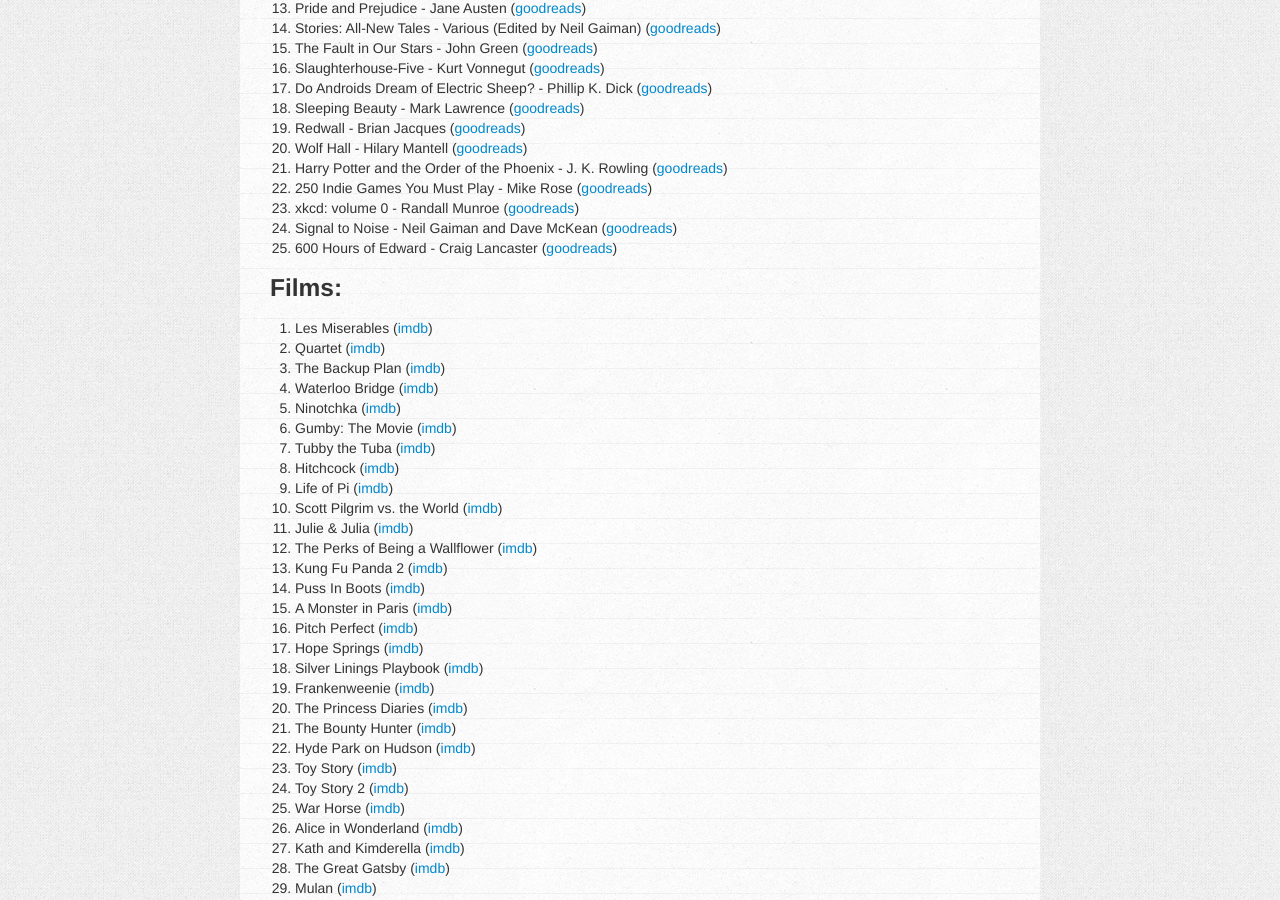
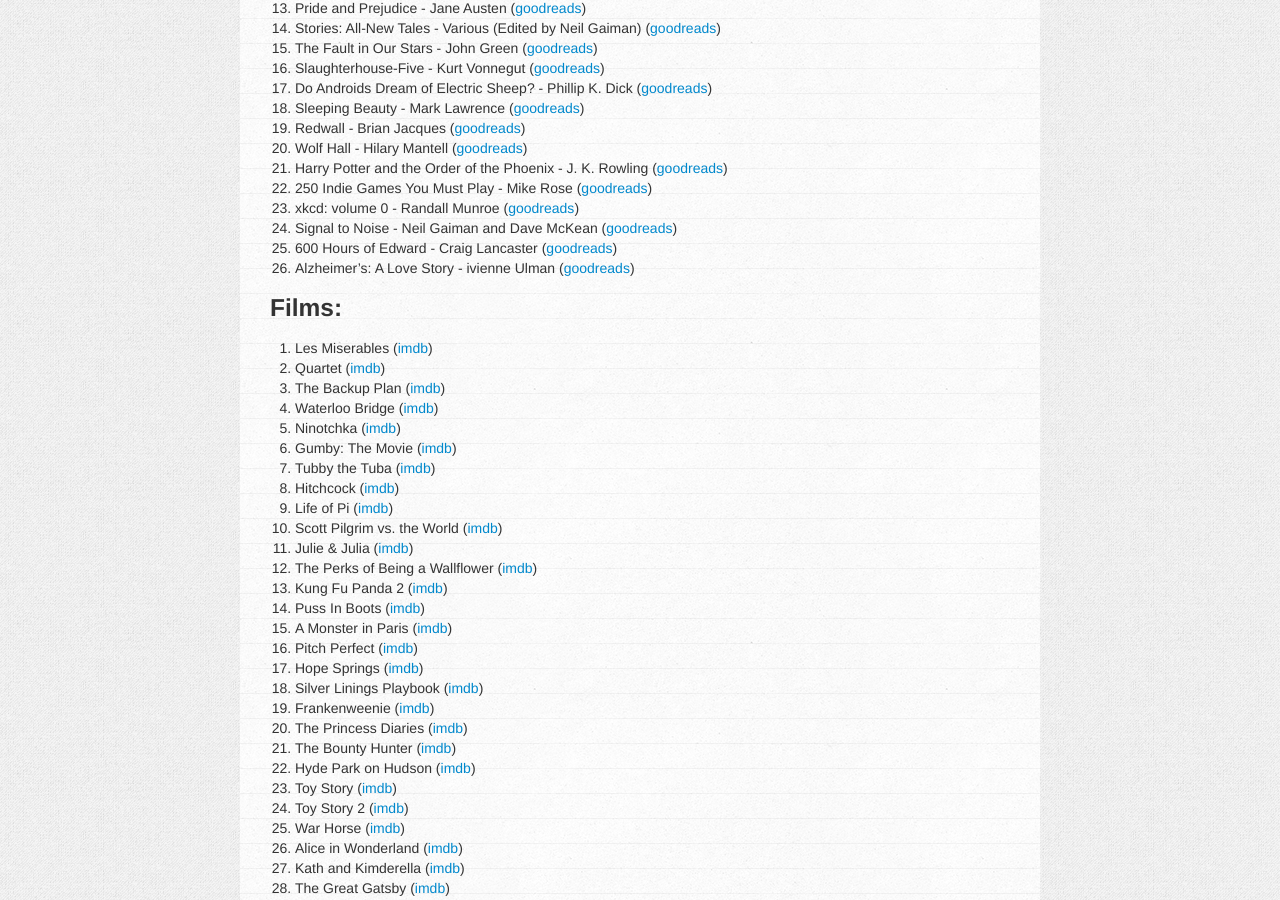
Before and after one commit to charlottepierce/charlottepierce.github.com, a Jekyll site: the page built from _posts/2013-01-01-50-50-Challenge-2013.markdown, in a window 1280 px wide and 900 px high, scrolled down 590 px. Built offline with Jekyll 4.4.1, drawn with Linux system fonts in a browser that asks for light colours.

Commit message:
Updated 50/50 challenge list.

```diff
--- a/_posts/2013-01-01-50-50-Challenge-2013.markdown
+++ b/_posts/2013-01-01-50-50-Challenge-2013.markdown
@@ -32,6 +32,7 @@
 23. xkcd: volume 0 - Randall Munroe ([goodreads](http://www.goodreads.com/book/show/6902644-xkcd))
 24. Signal to Noise - Neil Gaiman and Dave McKean ([goodreads](http://www.goodreads.com/book/show/166570.Signal_to_Noise))
 25. 600 Hours of Edward - Craig Lancaster ([goodreads](http://www.goodreads.com/book/show/6957731-600-hours-of-edward))
+26. Alzheimer's: A Love Story - ivienne Ulman ([goodreads](http://www.goodreads.com/book/show/7138005-alzheimer-s))
 
 ### Films: ###
 
```
